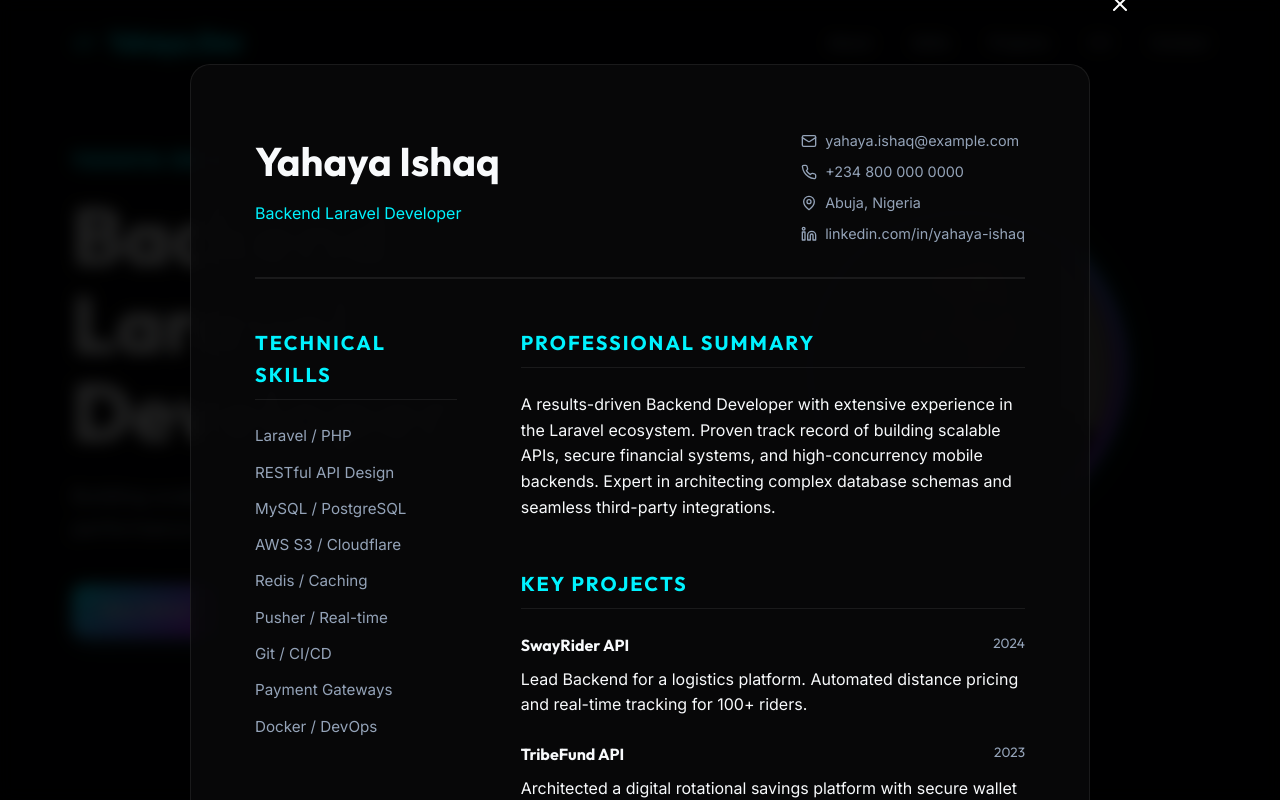
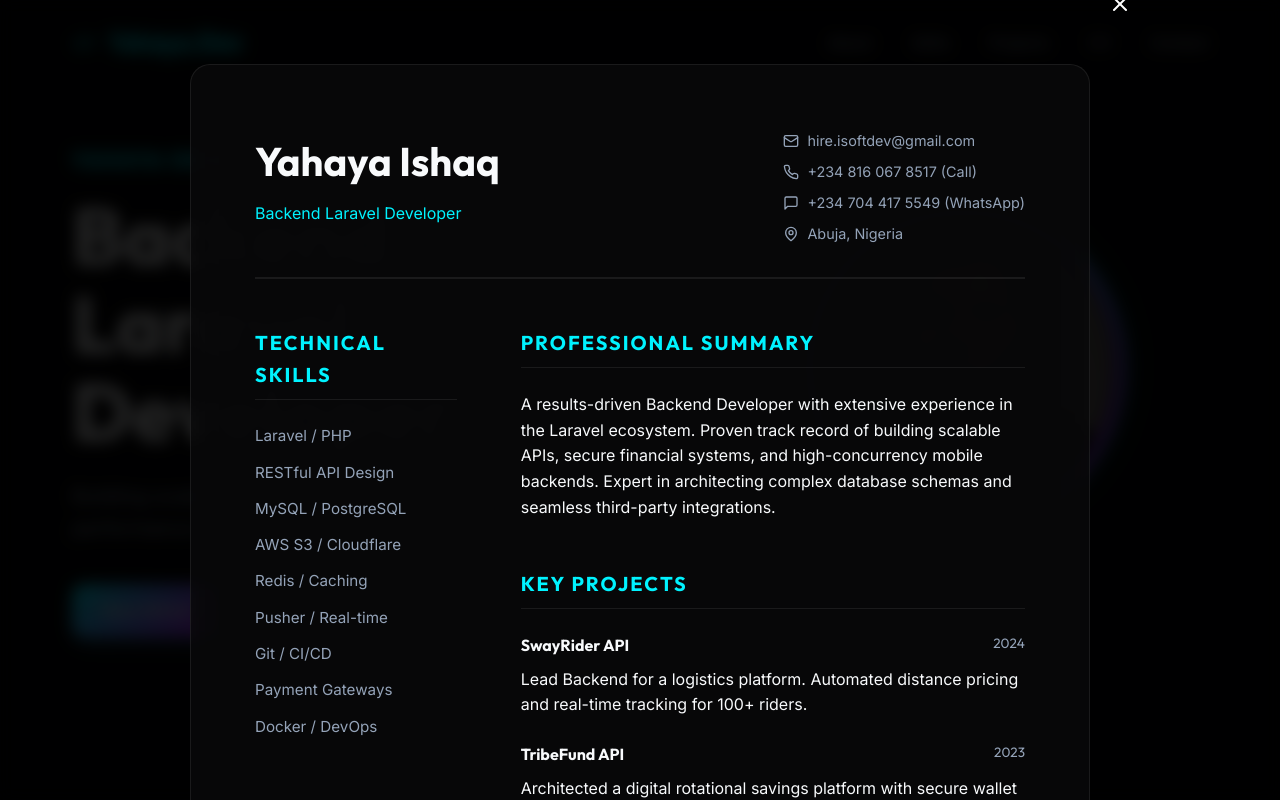
Before and after one commit to isoftdevl/my-personal, a React (Vite) app: page / in a window 1280 px wide. Both pictures are taken after a click on the button "CV". Shown: the top 800 px of the page. Built offline with nearby package versions, Linux system fonts and the light colour scheme.

Commit message:
feat: update contact details and social links

```diff
--- a/src/components/CV.tsx
+++ b/src/components/CV.tsx
@@ -1,5 +1,5 @@
 import { motion, AnimatePresence } from 'framer-motion';
-import { Mail, Linkedin, MapPin, Phone, X, Download } from 'lucide-react';
+import { Mail, Linkedin, MapPin, Phone, X, Download, MessageSquare } from 'lucide-react';
 
 interface CVProps {
     isOpen: boolean;
@@ -35,10 +35,10 @@ const CV = ({ isOpen, onClose }: CVProps) => {
                                     <p className="cv-title accent-text">Backend Laravel Developer</p>
                                 </div>
                                 <div className="cv-contact-grid">
-                                    <div className="cv-contact-item"><Mail size={16} /> <span>yahaya.ishaq@example.com</span></div>
-                                    <div className="cv-contact-item"><Phone size={16} /> <span>+234 800 000 0000</span></div>
+                                    <div className="cv-contact-item"><Mail size={16} /> <span>hire.isoftdev@gmail.com</span></div>
+                                    <div className="cv-contact-item"><Phone size={16} /> <span>+234 816 067 8517 (Call)</span></div>
+                                    <div className="cv-contact-item"><MessageSquare size={16} /> <span>+234 704 417 5549 (WhatsApp)</span></div>
                                     <div className="cv-contact-item"><MapPin size={16} /> <span>Abuja, Nigeria</span></div>
-                                    <div className="cv-contact-item"><Linkedin size={16} /> <span>linkedin.com/in/yahaya-ishaq</span></div>
                                 </div>
                             </header>
 
--- a/src/components/Contact.tsx
+++ b/src/components/Contact.tsx
@@ -19,14 +19,14 @@ const Contact = () => {
                     </p>
 
                     <div className="contact-links">
-                        <a href="mailto:your-email@example.com" className="contact-btn">
+                        <a href="mailto:hire.isoftdev@gmail.com" className="contact-btn">
                             <Mail size={20} />
                             <span>Email Me</span>
                         </a>
                         <div className="social-links">
-                            <a href="https://github.com" className="social-icon" title="GitHub"><Github size={24} /></a>
-                            <a href="https://linkedin.com" className="social-icon" title="LinkedIn"><Linkedin size={24} /></a>
-                            <a href="https://wa.me/your-number" className="social-icon" title="WhatsApp"><MessageSquare size={24} /></a>
+                            <a href="https://github.com/isoftdevl" className="social-icon" title="GitHub" target="_blank" rel="noopener noreferrer"><Github size={24} /></a>
+                            <a href="https://linkedin.com/in/yahaya-ishaq" className="social-icon" title="LinkedIn" target="_blank" rel="noopener noreferrer"><Linkedin size={24} /></a>
+                            <a href="https://wa.me/2347044175549" className="social-icon" title="WhatsApp" target="_blank" rel="noopener noreferrer"><MessageSquare size={24} /></a>
                         </div>
                     </div>
                 </motion.div>
--- a/src/components/Hero.tsx
+++ b/src/components/Hero.tsx
@@ -21,7 +21,7 @@ const Hero = ({ onOpenCV }: HeroProps) => {
                         Building scalable APIs and backend systems for high-performance mobile and web applications.
                     </p>
                     <div className="hero-cta">
-                        <button className="btn-primary" onClick={() => document.getElementById('projects')?.scrollIntoView({ behavior: 'smooth' })}>
+                        <button className="btn-primary" onClick={() => window.open('https://github.com/isoftdevl', '_blank')}>
                             View GitHub
                         </button>
                         {/* <button className="btn-secondary" onClick={onOpenCV}>
```
